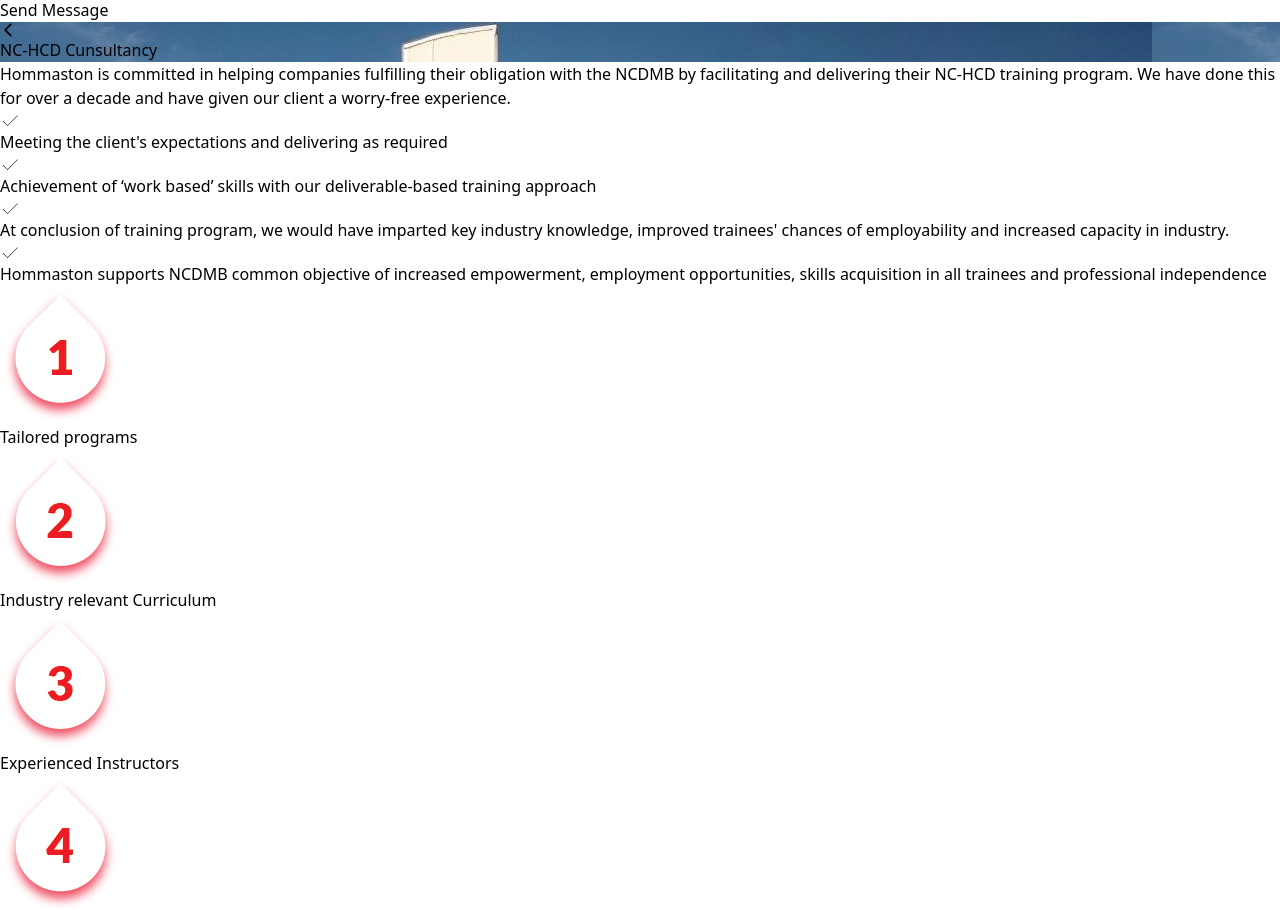
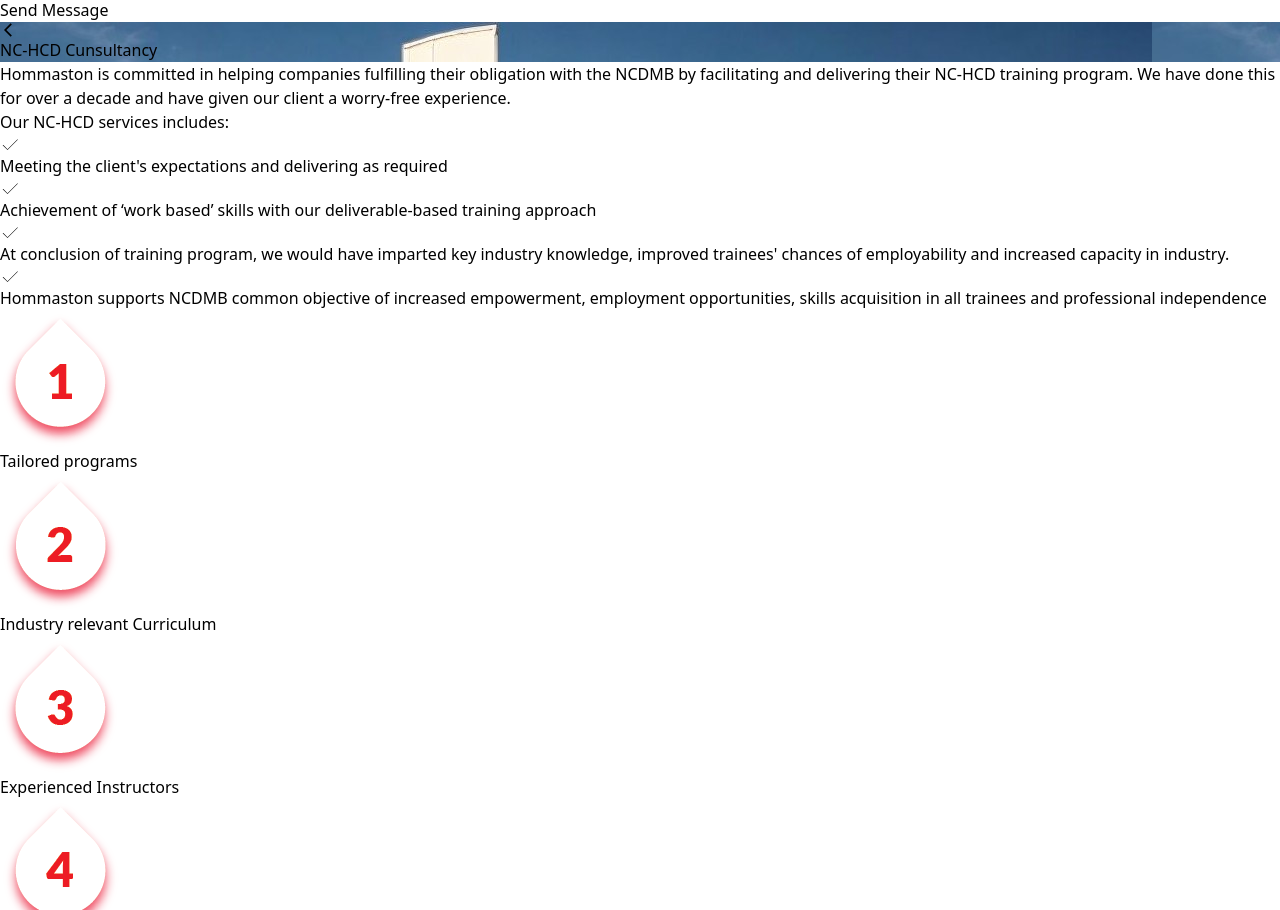
Before and after one commit to patrickashi/hommaston, a React (Create React App) app: page /Nchcdp in a window 1280 px wide. Shown: the part 1711-2621 px from the top of the page. Built offline with nearby package versions, Linux system fonts and the light colour scheme.

Commit message:
new
add new

```diff
--- a/src/components/About.jsx
+++ b/src/components/About.jsx
@@ -28,7 +28,7 @@
           </p>
 
           <div className='my-8 2xl:mx-20 xl:mx-20 lg:mx-6 md:mx-2 mobile:mx-4'>
-            <h1 className='text-2xl text-center font-bold'>Training programmes</h1>
+            <h1 className='text-2xl text-center font-bold'>Training Gallery</h1>
             <div className='mobile:grid 2xl:grid-cols-5 xl:grid-cols-5 lg:grid-cols-5 md:grid-cols-5 gap-4 my-12'>
 
               <div className='py-20 bg-gray-300 rounded-xl'></div>
--- a/src/components/Accreditors.jsx
+++ b/src/components/Accreditors.jsx
@@ -6,6 +6,7 @@
 import acdt from "../assets/acdt2.png";
 import CPD from "../assets/CPD.png";
 import logoogtan from "../assets/logoogtan.jpg";
+import ncdmb from "../assets/ncdmb.jpeg.jpg";
 
 const Accreditors = () => {
   return (
@@ -15,11 +16,13 @@
 
         <div className='flex justify-center 2xl:gap-8 xl:gap-4 lg:gap-4 mobile:gap-4 flex-wrap'>
             <div> <img src={acdt} alt="logo" size={20} className='mobile:w-[70px] 2xl:w-[150px] xl:w-[150px] lg:w-[150px]'/></div>
-            <div><img src={iso9} size={20} alt="logo" className='mobile:w-[70px] 2xl:w-[150px] xl:w-[150px] lg:w-[150px]'/></div>
+            <div><img src={ncdmb} alt="logo" size={20} className='mobile:w-[60px] 2xl:w-[120px] xl:w-[120px] lg:w-[120px]' /></div>
             <div> <img src={iso1} size={20} alt="logo" className='mobile:w-[70px] 2xl:w-[150px] xl:w-[150px] lg:w-[150px]'/></div>
             <div> <img src={CPD} alt="logo" size={20} className='mobile:w-[50px] 2xl:w-[100px] xl:w-[100px] lg:w-[100px]'/></div>
             <div> <img src={lpilogo} alt="logo" size={20} className='mobile:w-[60px] 2xl:w-[120px] xl:w-[120px] lg:w-[120px]'/></div>
+            <div><img src={iso9} size={20} alt="logo" className='mobile:w-[70px] 2xl:w-[150px] xl:w-[150px] lg:w-[150px]'/></div>
             <div><img src={logoogtan} alt="logo" size={20} className='mobile:w-[60px] 2xl:w-[120px] xl:w-[120px] lg:w-[120px]' /></div>
+
         </div>
     </div>
   )
--- a/src/components/Faq.jsx
+++ b/src/components/Faq.jsx
@@ -136,7 +136,7 @@
                 </div>
 
                 <div className={ hideSixth ? "hidden" : "block" }>
-                    <p>Lorem ipsum dolor sit.</p>
+                    <p>Hommaston does onsite, in-house, and online training</p>
                 </div>
 
             </div>
@@ -151,7 +151,7 @@
                 </div>
 
                 <div className={ hideSeventh ? "hidden" : "block" }>
-                    <p>Lorem ipsum dolor sit.</p>
+                    <p>Hommaston does online, physical, and blended training</p>
                 </div>
 
             </div>
@@ -166,7 +166,7 @@
                 </div>
 
                 <div className={ hideEight ? "hidden" : "block" }>
-                    <p>Lorem ipsum dolor sit.</p>
+                    <p>Hommaston issues feedback form to measure attendees’ satisfaction</p>
                 </div>
 
             </div>
--- a/src/pages/Hommastonbluep.jsx
+++ b/src/pages/Hommastonbluep.jsx
@@ -34,7 +34,9 @@
                 <Link to="/Classroomblue">
                     <button className='border-1 rounded-full py-2 px-4 shadow-md shadow-gray-300 hover:scale-105 duration-200 hover:bg-[#0504AA] hover:text-white'>Classroom Training</button>
                 </Link>
-                <button className='border-1 rounded-full py-2 px-4 shadow-md shadow-gray-300 hover:scale-105 duration-200 hover:bg-[#0504AA] hover:text-white'>Online Training</button>
+                <Link to="https://skillsup.hommaston.com/#/course-library">
+                    <button className='border-1 rounded-full py-2 px-4 shadow-md shadow-gray-300 hover:scale-105 duration-200 hover:bg-[#0504AA] hover:text-white'>Online Training</button>
+                </Link>
                 <button className='border-1 rounded-full py-2 px-4 shadow-md shadow-gray-300 hover:scale-105 duration-200 hover:bg-[#0504AA] hover:text-white'>Blended Training</button>
             </div>
 
--- a/src/pages/Nchcdp.jsx
+++ b/src/pages/Nchcdp.jsx
@@ -92,8 +92,10 @@
         <div className='mt-20 mb-10 2xl:mx-[200px] xl:mx-20 lg:mx-20 md:mx-10 sm:mx-5 mobile:mx-4
         2xl:grid-cols-3 xl:grid-cols-3 lg:grid-cols-3 mobile:grid'>
 
-            <div className='2xl:col-span-2 xl:col-span-2 lg:col-span-2 text-justify'>
+            <div className='2xl:col-span-2 xl:col-span-2 lg:col-span-2 mobile:text-start 2xl:text-justify
+            xl:text-justify lg:text-justify md:text-justify'>
 
+                <h1 className='mb-4 font-bold ml-9 text-2xl'>Our NC-HCD services includes:</h1>
 
                 <div className='flex gap-4'>
                     <div className='flex items-center'>
```
Also changed, not shown: src/pages/Ourteamp.jsx (+13 -0 lines), src/assets/ncdmb.jpeg.jpg (added).
